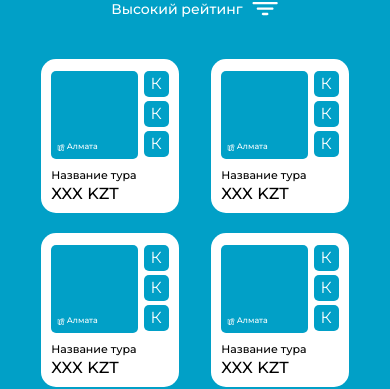
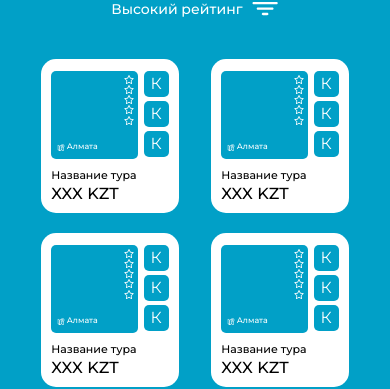
Before and after one commit to diasqazaqbro/trustTravel, a Next.js app: page /tour in a window 390 px wide. Shown: the part 1886-2275 px from the top of the page. Built offline with nearby package versions, Linux system fonts and the light colour scheme.

Commit message:
add grade mobile

```diff
--- a/src/shared/ui/Card/Card.tsx
+++ b/src/shared/ui/Card/Card.tsx
@@ -63,6 +63,7 @@ export const Card:FC<CardProps> = (props) => {
             <div className={styles.card__item_main}>
               <div className={styles.img__block}>
                 <h2><Location /> Алмата</h2>
+                <ReleatedRating />
               </div>
               <div className={styles.card__item_btn}>
                 <Button className={styles.btn__mobile} text='К' disabled={false} />
--- a/src/shared/ui/Rating/Rating.scss
+++ b/src/shared/ui/Rating/Rating.scss
@@ -8,3 +8,16 @@
     }
   }
 }
+
+.star__grade {
+  font-size: 40px;
+}
+
+@media only screen and (max-width: 700px) {
+  .star__grade {
+    font-size: 10px;
+    position: relative;
+    top: -23px;
+    left: 73px;
+  }
+}
--- a/src/shared/ui/Rating/Rating.tsx
+++ b/src/shared/ui/Rating/Rating.tsx
@@ -22,6 +22,6 @@ export default function BasicRating() {
 export const ReleatedRating = () => {
   return (
     // <Rating name="no-value" value={null} style={{ fontSize: '32px', flexDirection: 'column-reverse' }} />
-    <Rate character={<StarTwoTone className='grade_rate' />} allowHalf style={{fontSize: '40px', display: 'inline-flex', flexDirection: 'column-reverse'}}/>
+    <Rate character={<StarTwoTone className='grade_rate' />} allowHalf style={{ display: 'inline-flex', flexDirection: 'column-reverse' }} className='star__grade'/>
     )
 }
```
